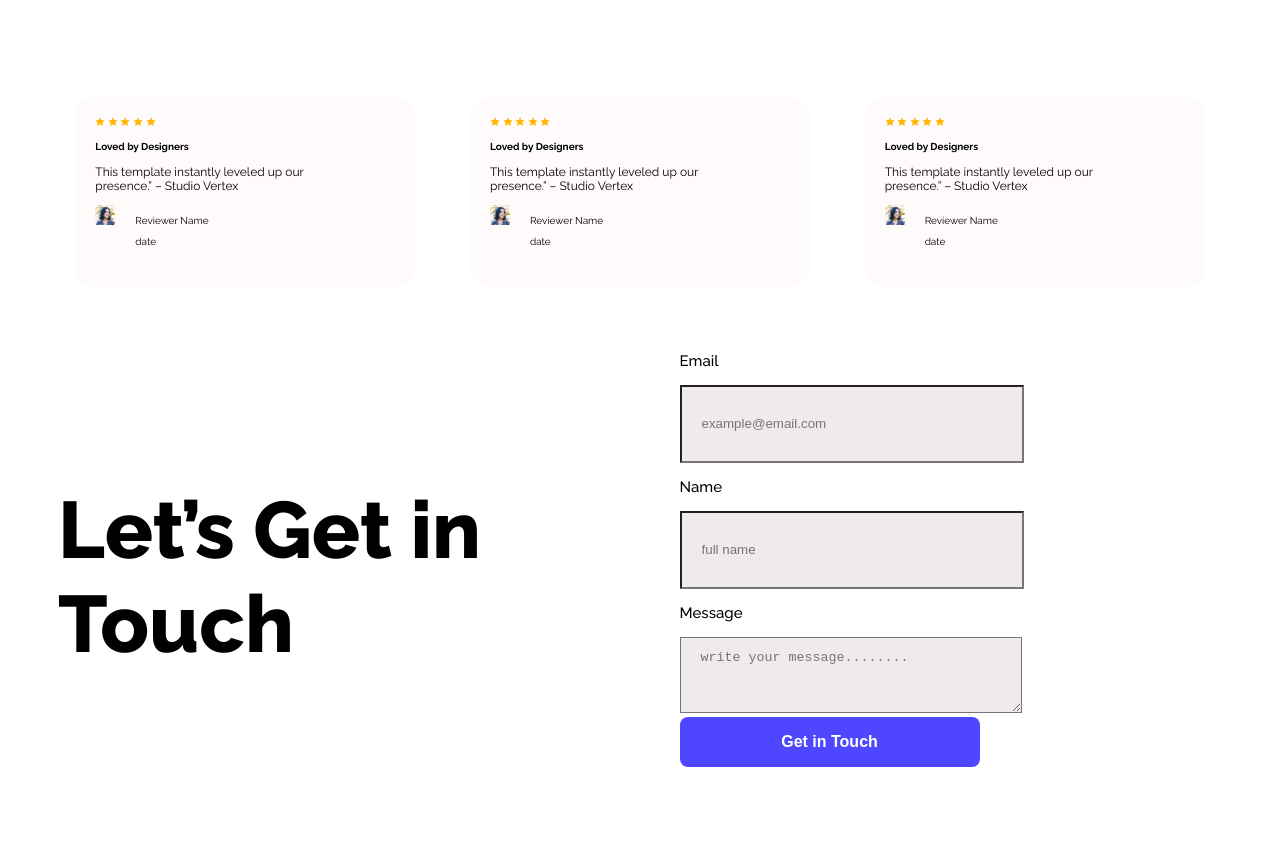
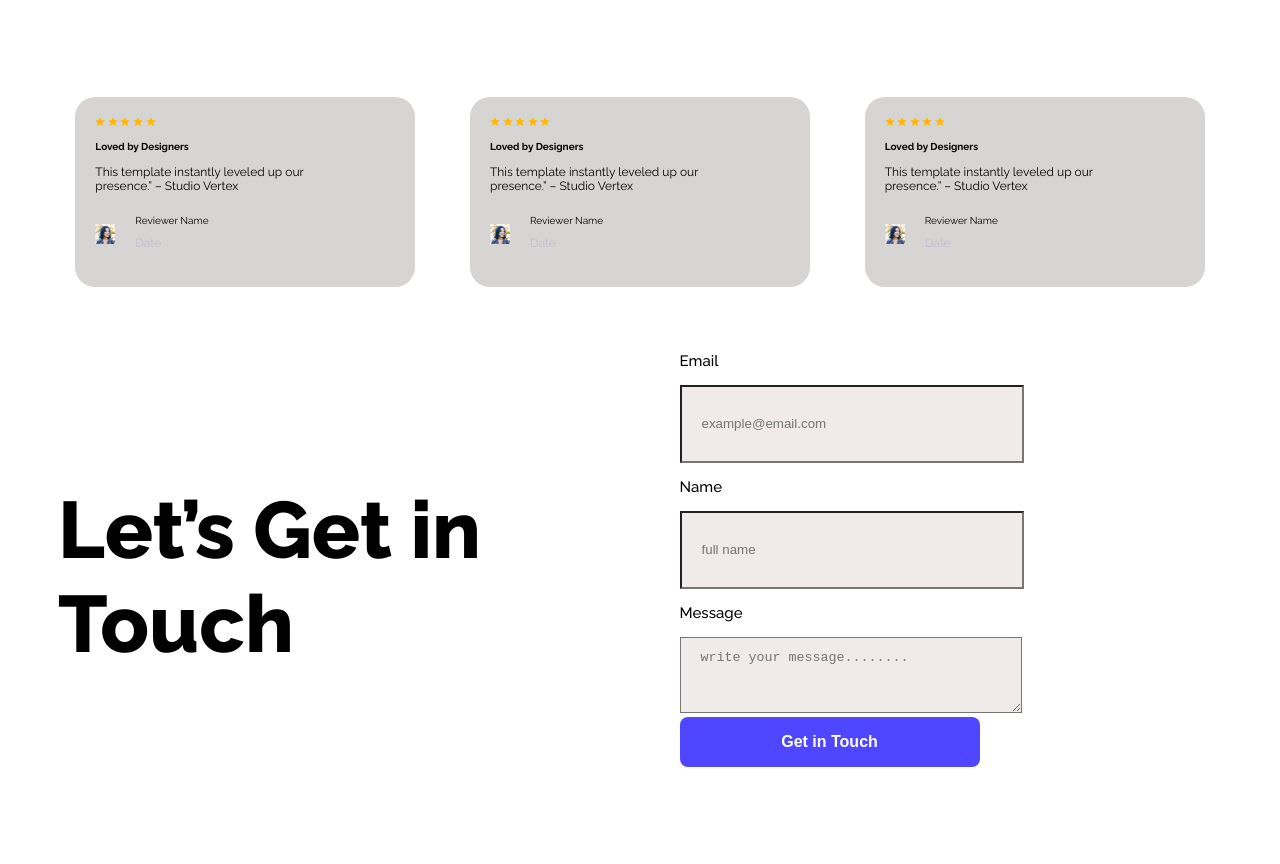
Before and after one commit to Jarir-A1/A01-landing-page, a plain HTML site: page index.html in a window 1280 px wide. Shown: the part 1609-2473 px from the top of the page. Drawn offline with Linux system fonts and the light colour scheme.

Commit message:
finalssss

```diff
--- a/index.html
+++ b/index.html
@@ -87,7 +87,7 @@
                     <img class="avatar" src="Assets/avatar.png" alt="">
                     <div>
                         <p>Reviewer Name</p>
-                        <p>date</p>
+                        <p class="special-f">Date</p>
                     </div>
 
                 </div>
@@ -108,7 +108,7 @@
                     <img class="avatar" src="Assets/avatar.png" alt="">
                     <div>
                         <p>Reviewer Name</p>
-                        <p>date</p>
+                        <p class="special-f">Date</p>
                     </div>
 
                 </div>
@@ -127,9 +127,9 @@
                 </div>
                 <div class="bot-review">
                     <img class="avatar" src="Assets/avatar.png" alt="">
-                    <div>
-                        <p>Reviewer Name</p>
-                        <p>date</p>
+                    <div >
+                        <p >Reviewer Name</p>
+                        <p class="special-f">Date</p>
                     </div>
 
                 </div>
--- a/styles/style.css
+++ b/styles/style.css
@@ -166,12 +166,14 @@ div img{
 
 .bot-review{
     display: flex;
+    align-items: center;
+    /* justify-content: center; */
     gap: 20px;
 }
 .review-card{
     height: 150px;
     width: 300px;
-    background-color: rgb(255, 251, 251);
+    background-color: rgb(215, 212, 212);
     border-radius: 20px;
     padding: 20px;
     margin-top: 0;
@@ -249,3 +251,9 @@ a{
 .golo{
     border-radius: 40px;
 }
+
+.special-f{
+    font-size: 12px;
+    color: #bfbed2;
+    margin-top: 0;
+}
```
